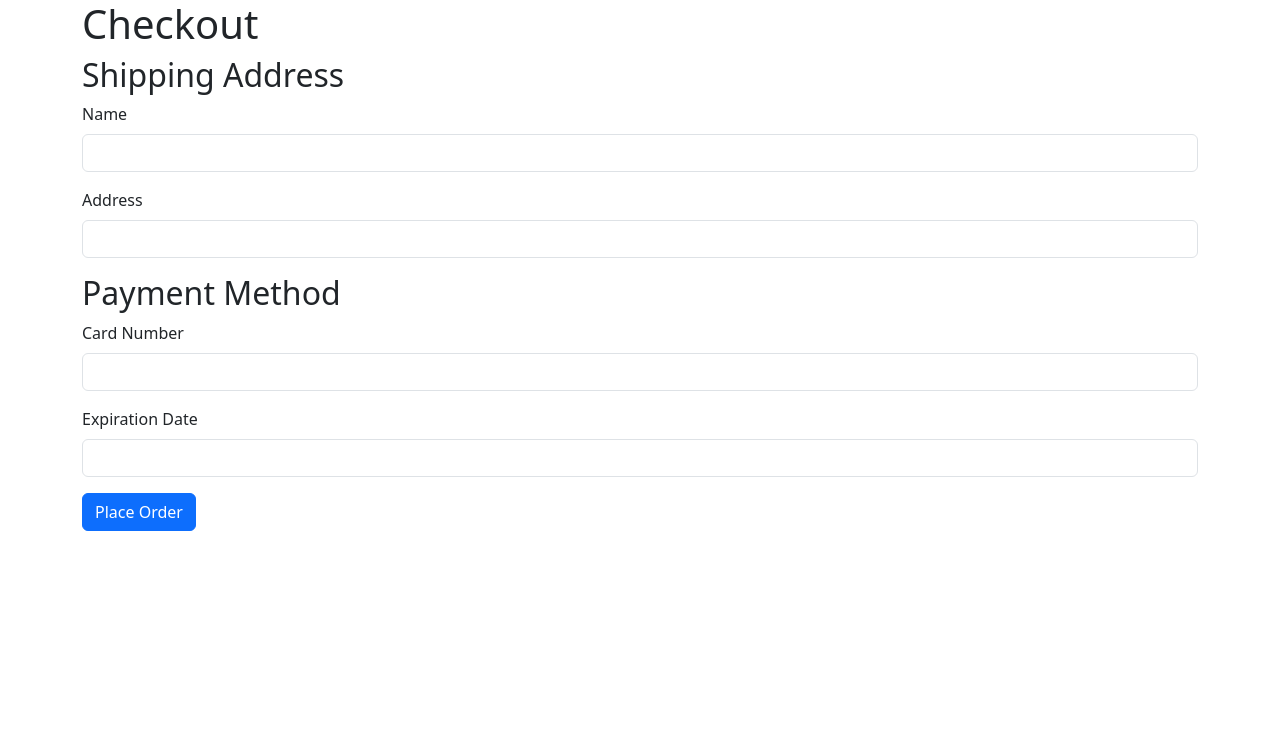
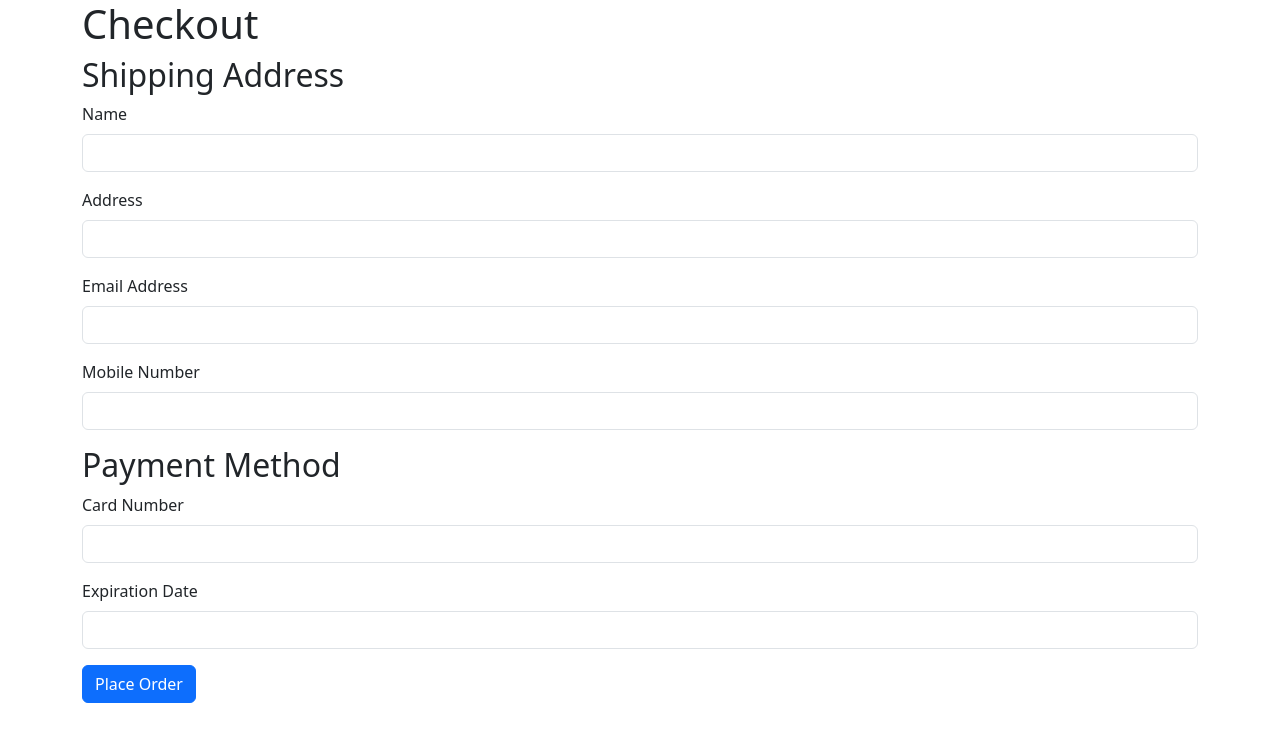
Before and after one commit to prudhvi-GPK/vest_store, a Django app: page /checkout/ in a window 1280 px wide. Shown: the top 742 px of the page. Run offline with Django 5.2, Linux system fonts and the light colour scheme.

Commit message:
SCRUM-49 Add fields

```diff
--- a/vest_store/vest_store_app/templates/vest_store_app/checkout.html
+++ b/vest_store/vest_store_app/templates/vest_store_app/checkout.html
@@ -3,7 +3,7 @@
 <head>
     <meta charset="UTF-8">
     <meta name="viewport" content="width=device-width, initial-scale=1.0">
-    <title>Checkout</title>
+    <title center>Checkout</title>
     <!-- Bootstrap CSS -->
     <link href="https://cdn.jsdelivr.net/npm/bootstrap@5.3.0-alpha1/dist/css/bootstrap.min.css" rel="stylesheet">
     <!-- Custom CSS -->
@@ -25,6 +25,14 @@
             <div class="mb-3">
                 <label for="address" class="form-label">Address</label>
                 <input type="text" class="form-control" id="address" name="address" required>
+            </div>
+            <div class="mb-3">
+                <label for="name" class="form-label">Email Address</label>
+                <input type="text" class="form-control" id="name" name="name" required>
+            </div>
+            <div class="mb-3">
+                <label for="name" class="form-label">Mobile Number</label>
+                <input type="text" class="form-control" id="name" name="name" required>
             </div>
             <!-- Payment Method Section -->
             <h2>Payment Method</h2>
```
Also changed, not shown: vest_store/db.sqlite3.
